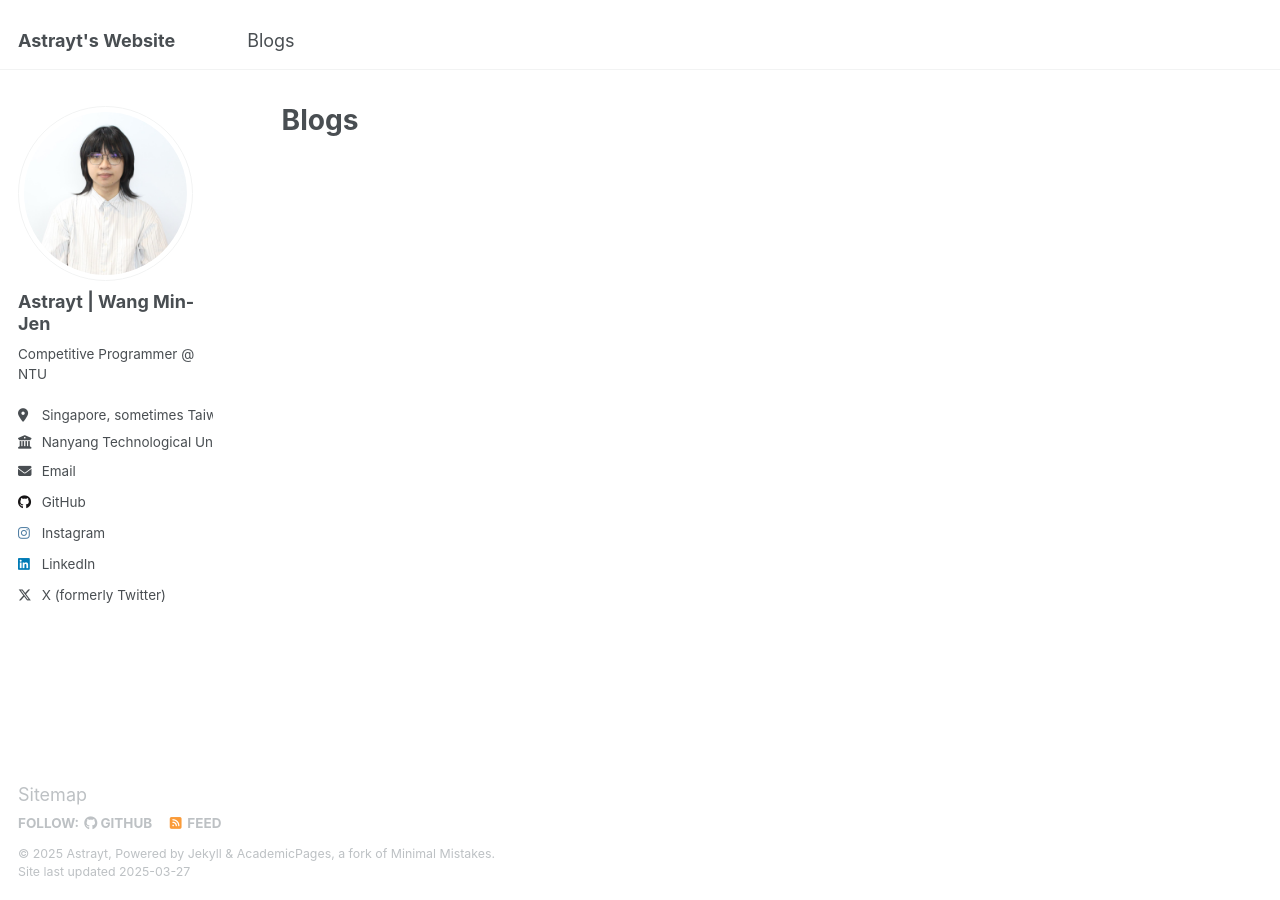
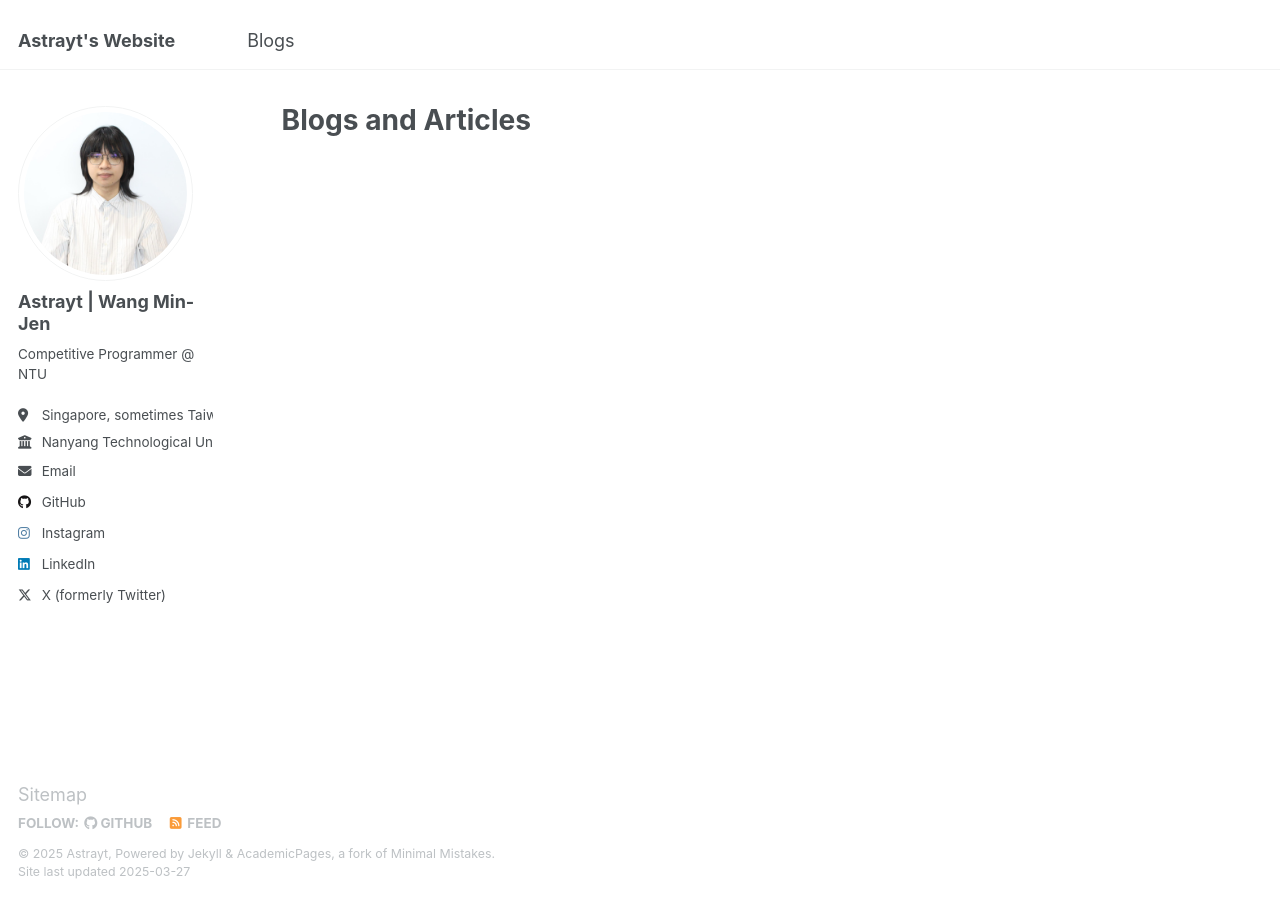
Before and after one commit to AstraytLUL/astraytlul.github.io, a Jekyll site: the page built from _pages/blogs.html, in a window 1280 px wide. Built offline with Jekyll 4.4.1, drawn with Linux system fonts in a browser that asks for light colours.

Commit message:
Tried to make blog page work

```diff
--- a/_pages/blogs.html
+++ b/_pages/blogs.html
@@ -1,12 +1,18 @@
 ---
 layout: archive
-title: "Blogs"
+title: "Blogs and Articles"
+description: "A collection of blogs and articles written by me."
 permalink: /blogs/
 author_profile: true
 ---
 
 {% include base_path %}
-
-{% for post in site.blogs reversed %}
+{% capture written_year %}'None'{% endcapture %}
+{% for post in site.blogs %}
+  {% capture year %}{{ post.date | date: '%Y' }}{% endcapture %}
+  {% if year != written_year %}
+    <h2 id="{{ year | slugify }}" class="archive__subtitle">{{ year }}</h2>
+    {% capture written_year %}{{ year }}{% endcapture %}
+  {% endif %}
   {% include archive-single.html %}
 {% endfor %}
```
Also changed, not shown: images/Codeforces_Rating.png (added).
